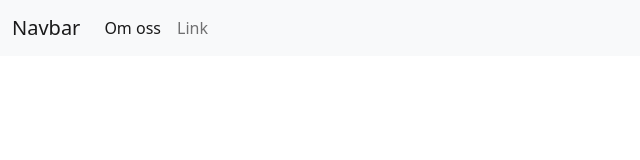
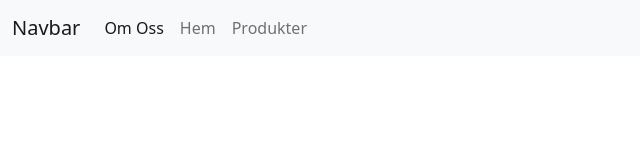
Before and after one commit to jesDVar/Ovn8, a website: page about_us.html in a window 1280 px wide. Shown: the full height of the page, 0-640 px from the left. Drawn offline with nearby package versions, Linux system fonts and the light colour scheme.

Commit message:
Fixed links in nav-bar

```diff
--- a/about_us.html
+++ b/about_us.html
@@ -19,17 +19,14 @@
           <div class="collapse navbar-collapse" id="navbarSupportedContent">
             <ul class="navbar-nav me-auto mb-2 mb-lg-0">
               <li class="nav-item">
-                <a class="nav-link active" aria-current="page" href="about_us.html">Om oss</a>
+                <a class="nav-link active" aria-current="page" href="">Om Oss</a>
               </li>
               <li class="nav-item">
-                <a class="nav-link" href="products.html">Link</a>
+                <a class="nav-link" href="index.html">Hem</a>
+              </li>
+              <li class="nav-item">
+                <a class="nav-link" href="products.html">Produkter</a>
               </li>
 
-
-    <!-- <ul class="nav">
-        <li><a href="index.html">Hem</a></li>
-        <li><a href="products.html">Våra Produkter</a></li>
-        <li><a href="about_us.html">Om oss</a></li>
-    </ul>     -->
 </body>
 </html>
```
